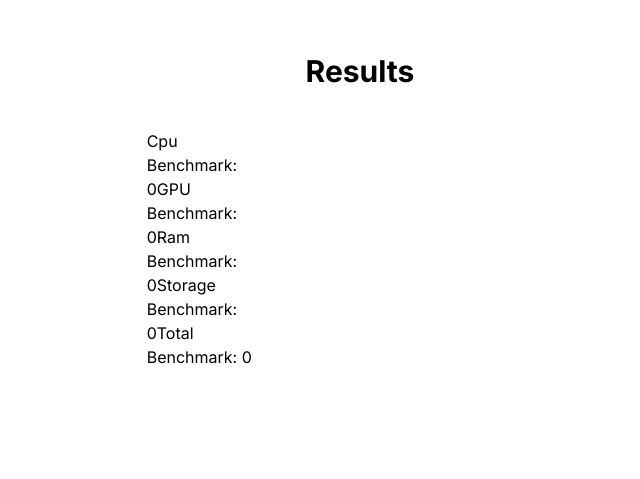
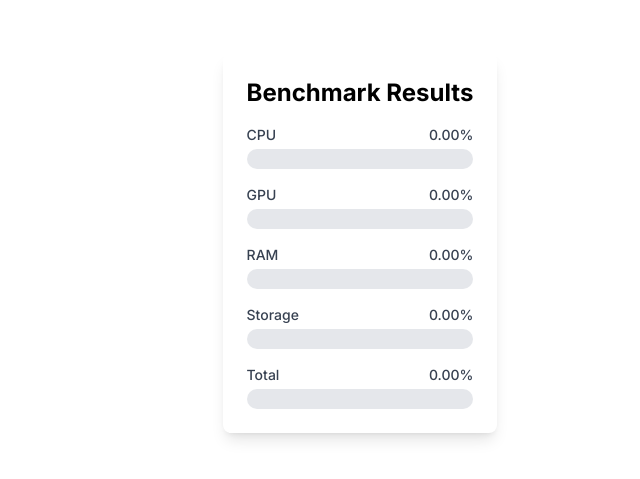
Before and after one commit to parathan/laptop-price-gauge, a Next.js app in the folder lpg-webapp/: page /results in a window 1280 px wide. Shown: the part 187-666 px from the top of the page, without its empty margins (280-920 px from the left). Built offline with nearby package versions, Linux system fonts and the light colour scheme; no server answers.

Commit message:
style results page

```diff
--- a/lpg-webapp/src/app/results/page.tsx
+++ b/lpg-webapp/src/app/results/page.tsx
@@ -73,6 +73,14 @@ export default function Results() {
     const [storageResult, setStorageResult] = useState(0);
     const [totalResult, setTotalResult] = useState(0);
 
+    const data = [
+        { label: "CPU Benchmark", value: 0, color: "bg-red-500" },
+        { label: "GPU Benchmark", value: 100, color: "bg-blue-500" },
+        { label: "RAM Benchmark", value: 31.27524523946913, color: "bg-green-500" },
+        { label: "Storage Benchmark", value: 4.717477003942181, color: "bg-yellow-500" },
+        { label: "Total Benchmark", value: 34.92716063611748, color: "bg-indigo-500" },
+    ];
+
     useEffect(() => {
         const fetchResult = async () => {
             const data = await getScore(cpuBenchmark, gpuBenchmark, ssdBenchmark, hddBenchmark, ramBenchmark, ssdStorage, category)
@@ -86,15 +94,33 @@ export default function Results() {
         fetchResult()
     },[category, cpuBenchmark, gpuBenchmark, hddBenchmark, ramBenchmark, ssdBenchmark, ssdStorage])
 
+    const benchmarkDisplay = (label: string, value: number, color: string) => {
+        return(
+            <div>
+                <div className="flex justify-between mb-1">
+                    <span className="text-sm font-medium text-gray-700">{label}</span>
+                    <span className="text-sm font-medium text-gray-700">{value.toFixed(2)}%</span>
+                </div>
+                <div className="w-full bg-gray-200 rounded-full h-5">
+                    <div
+                        className={`${color} h-5 rounded-full`}
+                        style={{ width: `${value}%` }}
+                    ></div>
+                </div>
+            </div>
+        )
+    }
     return (
         <div className="grid justify-items-center mx-auto w-1/3 mt-60 space-y-10">
-            <h1 className="text-3xl font-bold">Results</h1>
-            <div className="grid grid-cols-1 md:grid-cols-3 gap-8">
-                Cpu Benchmark: {cpuResult}
-                GPU Benchmark: {gpuResult}
-                Ram Benchmark: {ramResult}
-                Storage Benchmark: {storageResult}
-                Total Benchmark: {totalResult}
+            <div className="max-w-lg mx-auto p-6 bg-white shadow-lg rounded-lg">
+                <h1 className="text-2xl font-bold mb-4">Benchmark Results</h1>
+                <div className="space-y-4">
+                    {benchmarkDisplay("CPU", cpuResult, "bg-red-500")}
+                    {benchmarkDisplay("GPU", gpuResult, "bg-blue-500")}
+                    {benchmarkDisplay("RAM", ramResult, "bg-green-500")}
+                    {benchmarkDisplay("Storage", storageResult, "bg-yellow-500")}
+                    {benchmarkDisplay("Total", totalResult, "bg-indigo-500")}
+                </div>
             </div>
         </div>
     );
```
